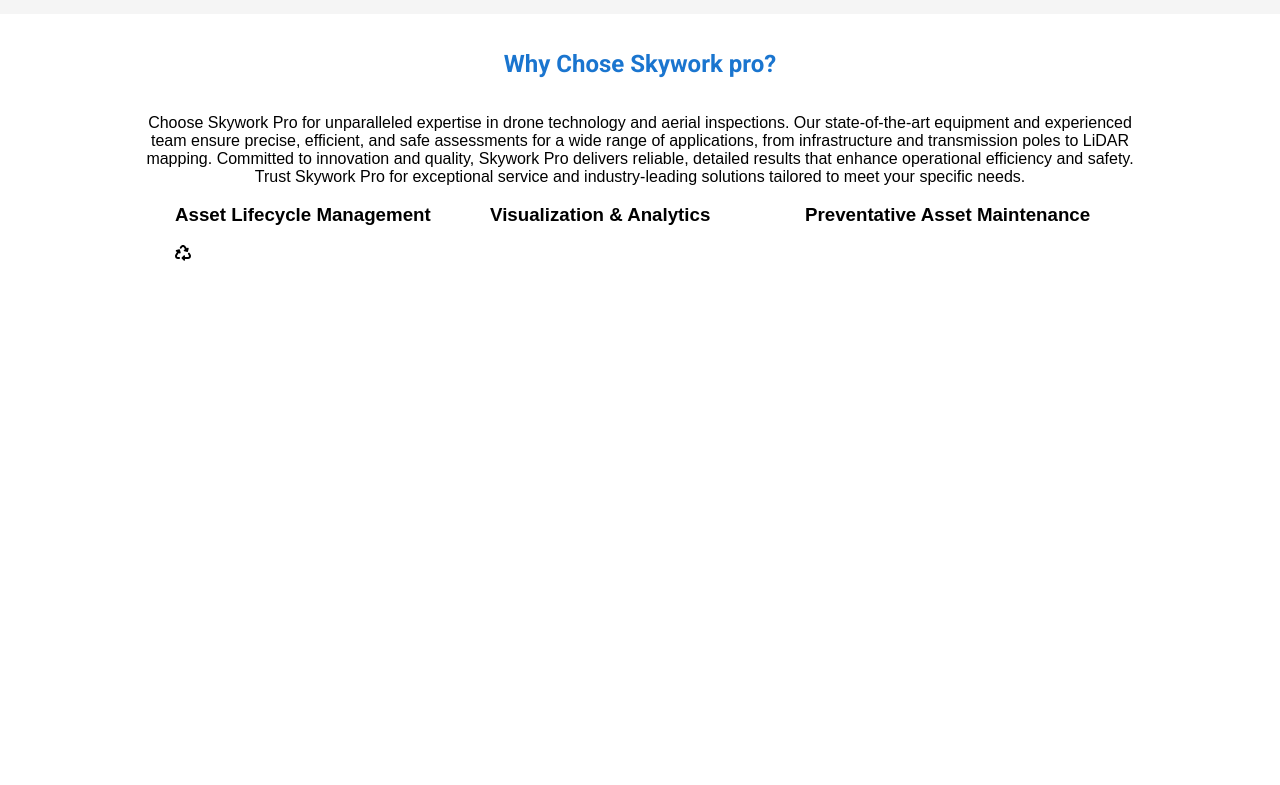
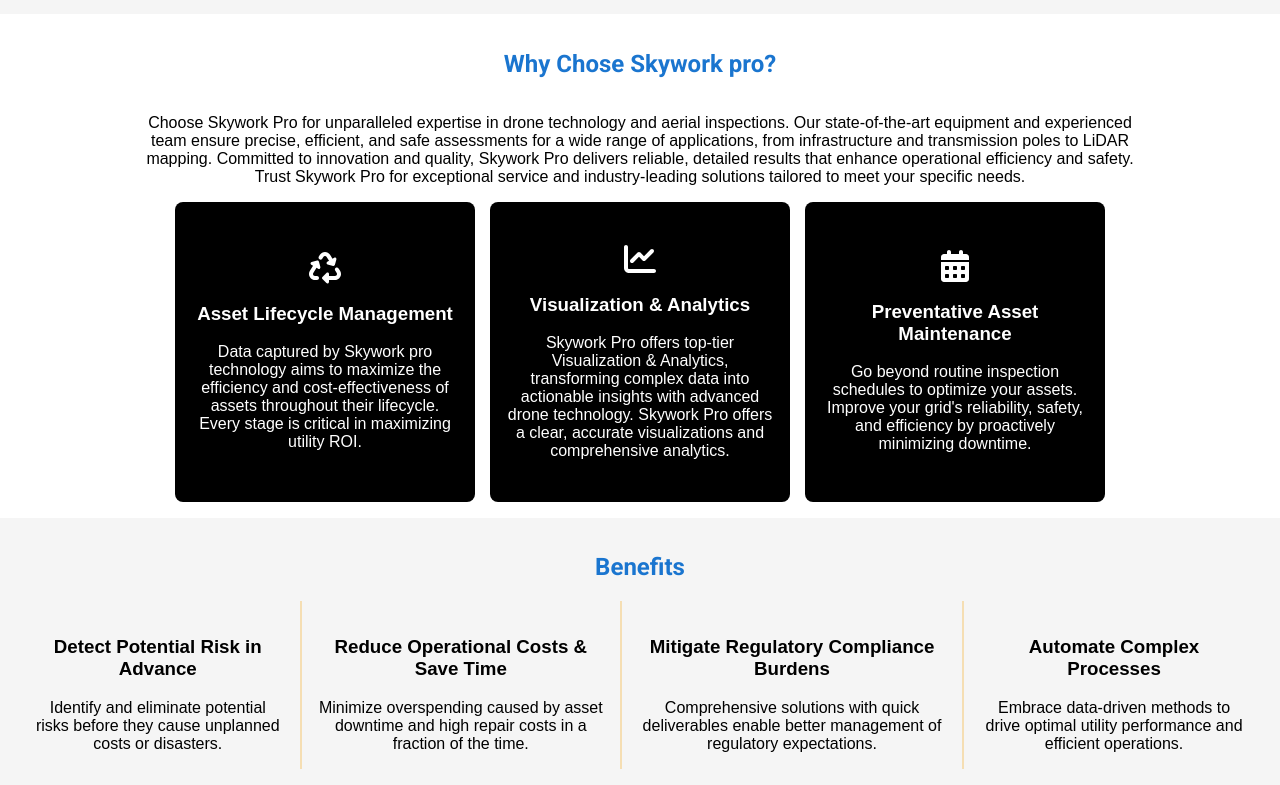
Before and after one commit to moamel-hashim/skywork-pro, a React (Vite) app: page / in a window 1280 px wide. Shown: the part 1457-2242 px from the top of the page. Before the commit the page ends 1720 px from the top, so only its background shows below. Built offline with nearby package versions, Linux system fonts and the light colour scheme.

Commit message:
completed the main home page

```diff
--- a/src/components/HomeMain.css
+++ b/src/components/HomeMain.css
@@ -123,8 +123,44 @@
   justify-content: center;
   gap: 15px;
   font-family: "OpenSans", sans-serif;
+  text-align: center;
 }
 section:nth-child(3) .cards {
   width: 300px;
-  height: 100%;
+  height: 300px;
+  background-color: black;
+  margin-top: 1rem;
+  color: white;
+  border-radius: 8px;
+  padding: 1rem;
+  display: flex;
+  flex-direction: column;
+  justify-content: center;
+}
+section:nth-child(3) .cards svg {
+  font-size: 2rem;
+}
+
+section:nth-child(4) {
+  background-color: whitesmoke;
+  padding: 1rem;
+  margin-top: 1rem;
+}
+section:nth-child(4) h2 {
+  font-family: "Roboto", sans-serif;
+  text-align: center;
+  color: #1A75CF;
+}
+section:nth-child(4) .cards-container {
+  display: flex;
+  width: 100%;
+  text-align: center;
+}
+section:nth-child(4) .cards-container .cards {
+  padding: 1rem;
+  border-right: wheat solid 2px;
+  font-family: "OpenSans", sans-serif;
+}
+section:nth-child(4) .cards-container .cards:nth-child(4) {
+  border-right: none;
 }/*# sourceMappingURL=HomeMain.css.map */
--- a/src/components/HomeMain.jsx
+++ b/src/components/HomeMain.jsx
@@ -1,6 +1,6 @@
 
 import {FontAwesomeIcon} from '@fortawesome/react-fontawesome';
-import {faRecycle} from '@fortawesome/free-solid-svg-icons';
+import { faRecycle, faChartLine, faCalendarAlt } from '@fortawesome/free-solid-svg-icons';
 import './HomeMain.css';
 import {Link} from 'react-router-dom';
 export default function HomeMain() {
@@ -27,7 +27,7 @@
         </div>
         <div className="cards-container">
           <div className="cards">
-            <p>Areal Services</p>
+            <h3>Areal Services</h3>
             <div>
               <img src="/src/assets/Exo-inc-aerial-inspection-drones.jpg" alt="Drone flying by a power pole for inspection" />
             </div>
@@ -39,7 +39,7 @@
             </div>
           </div>
           <div className="cards">
-            <p>Infrastructure Services</p>
+            <h3>Infrastructure Services</h3>
             <div>
               <img src="/src/assets/structure-rode.jpg" alt="an image of structures and rode" />
             </div>
@@ -51,7 +51,7 @@
             </div>
           </div>
           <div className="cards">
-            <p>Transmission & distribution pole inspections</p>
+            <h3>Transmission & distribution pole inspections</h3>
             <div>
               <img src="/src/assets/electric-pole.jpg" alt="an image of an electric pole" />
             </div>
@@ -64,7 +64,7 @@
             </div>
           </div>
           <div className="cards">
-            <p>LiDAR</p>
+            <h3>LiDAR</h3>
             <div>
               <img src="/src/assets/LiDAR.jpg" alt="an image of LiDAR technology" />
             </div>
@@ -88,16 +88,62 @@
         </article>
         <div className="cards-container">
           <div className="cards">
-            <h3>Asset Lifecycle Management</h3>
             <div>
               <FontAwesomeIcon icon={faRecycle}/>
             </div>
+            <h3>Asset Lifecycle Management</h3>
+            <div>
+              <p>Data captured by Skywork pro technology aims to maximize the efficiency and cost-effectiveness of assets throughout their lifecycle. Every stage is critical in maximizing utility ROI.</p>
+            </div>
           </div>
           <div className="cards">
+            <div>
+              <FontAwesomeIcon icon={faChartLine}/>
+            </div>
             <h3>Visualization & Analytics</h3>
+            <div>
+              <p>Skywork Pro offers top-tier Visualization & Analytics, transforming complex data into actionable insights with advanced drone technology. Skywork Pro offers a clear, accurate visualizations and comprehensive analytics.</p>
+            </div>
           </div>
           <div className="cards">
+            <div>
+              <FontAwesomeIcon icon={faCalendarAlt}/>
+            </div>
             <h3>Preventative Asset Maintenance</h3>
+            <div>
+              <p>Go beyond routine inspection schedules to optimize your assets. Improve your grid's reliability, safety, and efficiency by proactively minimizing downtime.</p>
+            </div>
+          </div>
+        </div>
+      </section>
+      <section>
+        <div className="section-header">
+          <h2>Benefits</h2>
+        </div>
+        <div className="cards-container">
+          <div className="cards">
+            <h3>Detect Potential Risk in Advance</h3>
+            <div>
+              <p>Identify and eliminate potential risks before they cause unplanned costs or disasters.</p>
+            </div>
+          </div>
+          <div className="cards">
+            <h3>Reduce Operational Costs & Save Time</h3>
+            <div>
+              <p>Minimize overspending caused by asset downtime and high repair costs in a fraction of the time.</p>
+            </div>
+          </div>
+          <div className="cards">
+            <h3>Mitigate Regulatory Compliance Burdens</h3>
+            <div>
+              <p>Comprehensive solutions with quick deliverables enable better management of regulatory expectations.</p>
+            </div>
+          </div>
+          <div className="cards">
+            <h3>Automate Complex Processes</h3>
+            <div>
+              <p>Embrace data-driven methods to drive optimal utility performance and efficient operations.</p>
+            </div>
           </div>
         </div>
       </section>
--- a/src/components/HomeMain.scss
+++ b/src/components/HomeMain.scss
@@ -124,9 +124,45 @@
     justify-content: center;
     gap: 15px;
     font-family: $openSans, sans-serif;
+    text-align: center;
   }
   .cards {
     width: 300px;
-    height: 100%;
+    height: 300px;
+    background-color: black;
+    margin-top: 1rem;
+    color: white;
+    border-radius: 8px;
+    padding: 1rem;
+    display: flex;
+    flex-direction: column;
+    justify-content: center;
+    svg {
+      font-size: 2rem;
+    }
   }
 }
+
+section:nth-child(4) {
+  background-color: whitesmoke;
+  padding: 1rem;
+  margin-top: 1rem;
+  h2 {
+    font-family: $roboto, sans-serif;
+    text-align: center;
+    color: $primary-color;
+  }
+  .cards-container {
+    display: flex;
+    width: 100%;
+    text-align: center;
+    .cards {
+      padding: 1rem;
+      border-right: wheat solid 2px;
+      font-family: $openSans, sans-serif;
+    }
+    .cards:nth-child(4) {
+      border-right: none;
+    }
+  }
+}
```
Also changed, not shown: 1 other file (tests, documents, lock files or other folders).
